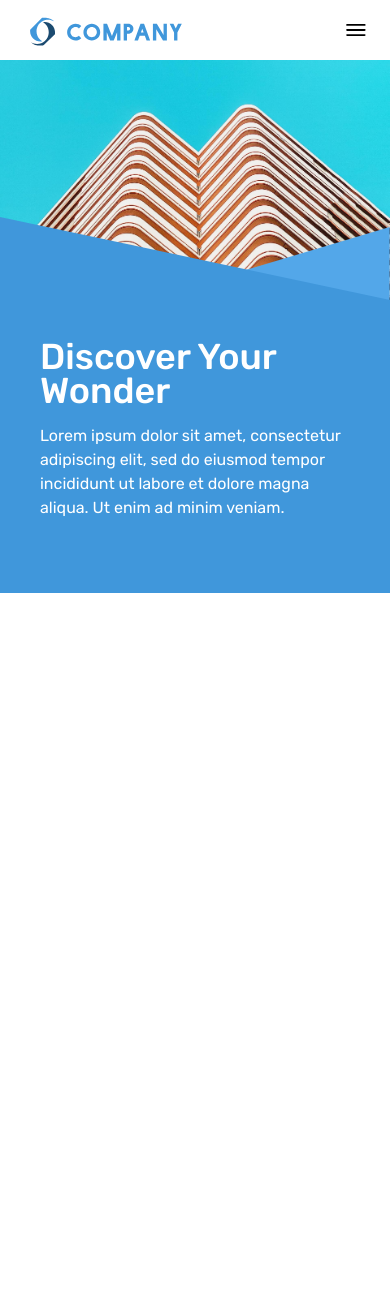
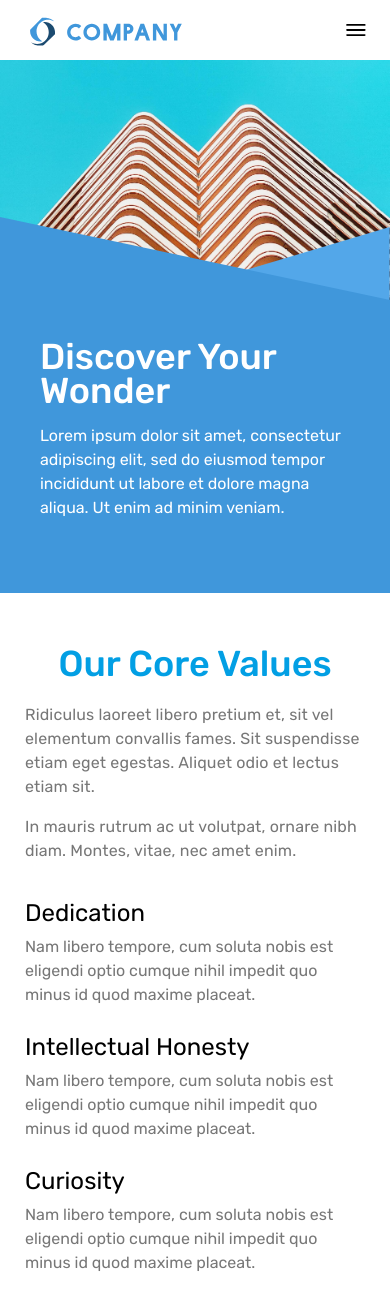
Before and after one commit to januarmaksum/Landing-page-company-SALT, a React (Vite) app: page / in a window 390 px wide. Shown: the top 1310 px of the page. Before the commit the page ends 844 px from the top, so only its background shows below. Built offline with nearby package versions, Linux system fonts and the light colour scheme.

Commit message:
add core value section mobile, 50%

```diff
--- a/src/Layout.jsx
+++ b/src/Layout.jsx
@@ -1,3 +1,4 @@
+import CoreValue from './components/CoreValue';
 import Header from './components/Header'
 import Hero from './components/Hero';
 
@@ -6,6 +7,7 @@ function Layout() {
     <>
       <Header />
       <Hero />
+      <CoreValue />
     </>
   );
 }
--- /dev/null
+++ b/src/components/CoreValue/index.jsx
@@ -0,0 +1,31 @@
+export default function CoreValue() {
+  return (
+    <div className="container py-14 px-[25px]">
+      <h2 className="whitesmoke-900 text-blue-700 text-4xl font-medium text-center leading-[30px] mb-6">
+        Our Core Values
+      </h2>
+      <p className="text-base text-gray-700 tracking-[.16px] mb-4">
+        Ridiculus laoreet libero pretium et, sit vel elementum convallis fames.
+        Sit suspendisse etiam eget egestas. Aliquet odio et lectus etiam sit.
+      </p>
+      <p className="text-base text-gray-700 tracking-[.16px]">
+        In mauris rutrum ac ut volutpat, ornare nibh diam. Montes, vitae, nec
+        amet enim.
+      </p>
+      <ul className="mt-[34px] grid gap-y-6">
+        <li>
+            <h3 className="text-black text-2xl mb-1.5">Dedication</h3>
+            <p className="text-gray-700">Nam libero tempore, cum soluta nobis est eligendi optio cumque nihil impedit quo minus id quod maxime placeat.</p>
+        </li>
+        <li>
+            <h3 className="text-black text-2xl mb-1.5">Intellectual Honesty</h3>
+            <p className="text-gray-700">Nam libero tempore, cum soluta nobis est eligendi optio cumque nihil impedit quo minus id quod maxime placeat.</p>
+        </li>
+        <li>
+            <h3 className="text-black text-2xl mb-1.5">Curiosity</h3>
+            <p className="text-gray-700">Nam libero tempore, cum soluta nobis est eligendi optio cumque nihil impedit quo minus id quod maxime placeat.</p>
+        </li>
+      </ul>
+    </div>
+  );
+}
--- a/tailwind.config.js
+++ b/tailwind.config.js
@@ -23,7 +23,9 @@ export default {
         'blue-600': '#53A7E9',
         'blue-700': '#029FE4',
         'blue-800': '#1BA0E1',
-        'blue-900': '#509FDD'
+        'blue-900': '#509FDD',
+        'whitesmoke-900': '#F8F8F8',
+        'gray-700': '#777777'
       },
     }
   },
```
